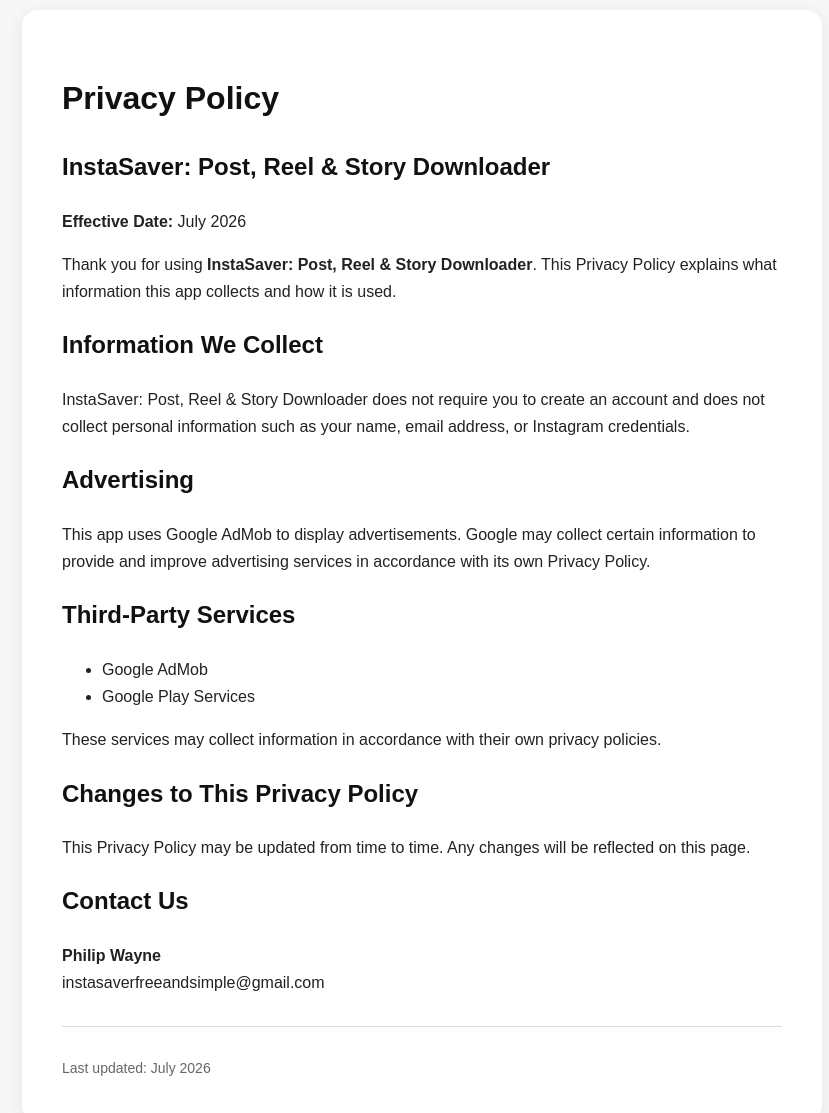
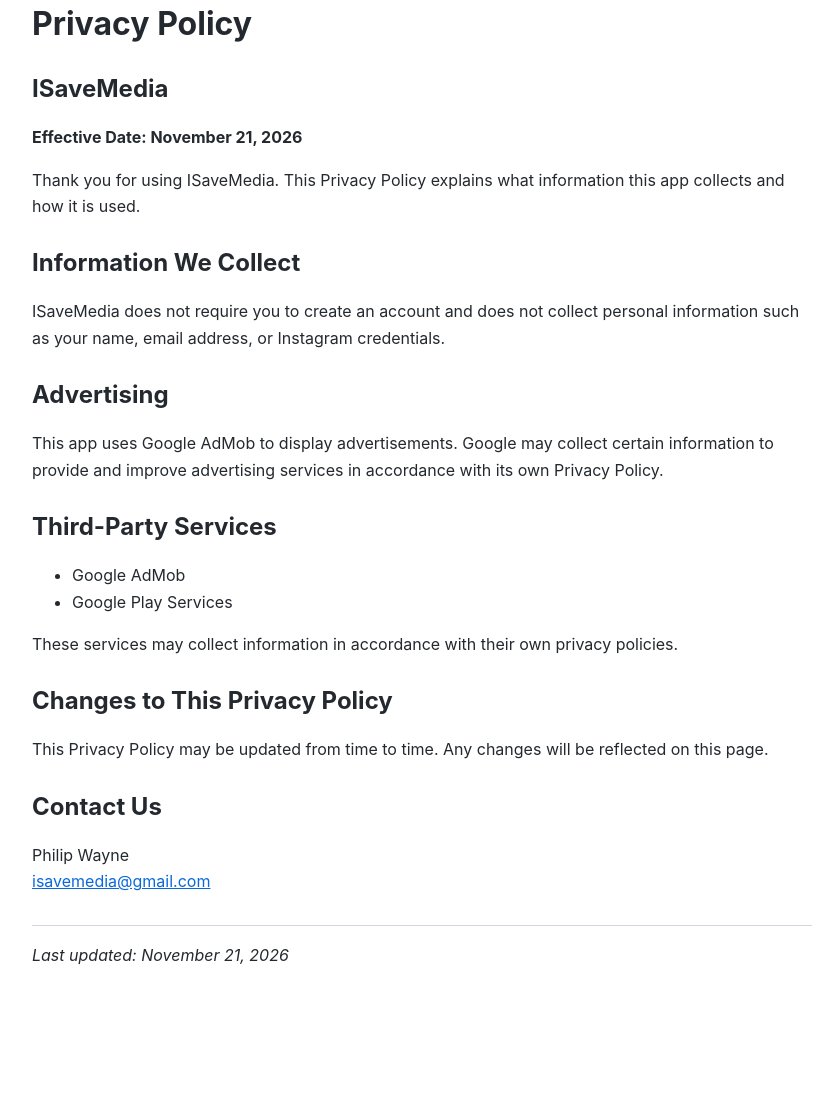
Before and after one commit to PhilipWayne/instasaver-privacy-policy, a plain HTML site: page index.html in a window 1280 px wide. Shown: the part 50-1163 px from the top of the page, without its empty margins (218-1047 px from the left). After the commit the page ends 1098 px from the top, so only its background shows below. Drawn offline with Linux system fonts and the light colour scheme.

Commit message:
Update index.html

```diff
--- a/index.html
+++ b/index.html
@@ -1,106 +1,61 @@
-<!DOCTYPE html>
+
+<!doctype html>
 <html lang="en">
 <head>
-<meta charset="UTF-8">
-<meta name="viewport" content="width=device-width, initial-scale=1.0">
-<title>InstaSaver: Post, Reel & Story Downloader</title>
-
+  <meta charset="utf-8">
+  <meta name="viewport" content="width=device-width, initial-scale=1">
+  <meta name="description" content="Privacy Policy for ISaveMedia">
+  <title>Privacy Policy – ISaveMedia</title>
   <style>
-body{
-    font-family:Arial,sans-serif;
-    background:#f7f7f7;
-    color:#222;
-    max-width:800px;
-    margin:40px auto;
-    padding:20px;
-    line-height:1.7;
+    body {
+      font-family: -apple-system, BlinkMacSystemFont, "Segoe UI", Roboto, Arial, sans-serif;
+      line-height: 1.65;
+      color: #24292f;
+      max-width: 780px;
+      margin: 0 auto;
+      padding: 32px 22px 64px;
     }
-
-h1,h2{
-    color:#111;
-}
-
-.container{
-    background:white;
-    padding:40px;
-    border-radius:16px;
-    box-shadow:0 4px 18px rgba(0,0,0,.08);
-}
-
-hr{
-    border:none;
-    border-top:1px solid #ddd;
-    margin:30px 0;
-}
-
-.footer{
-    color:#666;
-    font-size:14px;
+    h1, h2 { line-height: 1.3; }
+    h1 { margin-bottom: 8px; }
+    h2 { margin-top: 28px; }
+    a { color: #0969da; }
+    hr {
+      border: 0;
+      border-top: 1px solid #d0d7de;
+      margin-top: 30px;
     }
   </style>
+</head>
+<body>
+  <h1>Privacy Policy</h1>
+  <h2>ISaveMedia</h2>
 
-</head>
+  <p><strong>Effective Date: November 21, 2026</strong></p>
 
-<body>
-
-<div class="container">
-
-<h1>Privacy Policy</h1>
-
-<h2>InstaSaver: Post, Reel & Story Downloader</h2>
-
-<p><strong>Effective Date:</strong> July 2026</p>
-
-<p>
-Thank you for using <strong>InstaSaver: Post, Reel & Story Downloader</strong>.
-This Privacy Policy explains what information this app collects and how it is used.
-</p>
+  <p>Thank you for using ISaveMedia. This Privacy Policy explains what information this app collects and how it is used.</p>
 
   <h2>Information We Collect</h2>
-
-<p>
-InstaSaver: Post, Reel & Story Downloader does not require you to create an account and does not collect personal information such as your name, email address, or Instagram credentials.
-</p>
+  <p>ISaveMedia does not require you to create an account and does not collect personal information such as your name, email address, or Instagram credentials.</p>
 
   <h2>Advertising</h2>
-
-<p>
-This app uses Google AdMob to display advertisements.
-Google may collect certain information to provide and improve advertising services in accordance with its own Privacy Policy.
-</p>
+  <p>This app uses Google AdMob to display advertisements. Google may collect certain information to provide and improve advertising services in accordance with its own Privacy Policy.</p>
 
   <h2>Third-Party Services</h2>
-
   <ul>
     <li>Google AdMob</li>
     <li>Google Play Services</li>
   </ul>
-
-<p>
-These services may collect information in accordance with their own privacy policies.
-</p>
+  <p>These services may collect information in accordance with their own privacy policies.</p>
 
   <h2>Changes to This Privacy Policy</h2>
-
-<p>
-This Privacy Policy may be updated from time to time.
-Any changes will be reflected on this page.
-</p>
+  <p>This Privacy Policy may be updated from time to time. Any changes will be reflected on this page.</p>
 
   <h2>Contact Us</h2>
-
-<p>
-<strong>Philip Wayne</strong><br>
-instasaverfreeandsimple@gmail.com
+  <p>Philip Wayne<br>
+    <a href="mailto:isavemedia@gmail.com">isavemedia@gmail.com</a>
   </p>
 
   <hr>
-
-<div class="footer">
-Last updated: July 2026
-</div>
-
-</div>
-
+  <p><em>Last updated: November 21, 2026</em></p>
 </body>
 </html>
```
Lines whose indentation alone changed are shown as unchanged.
